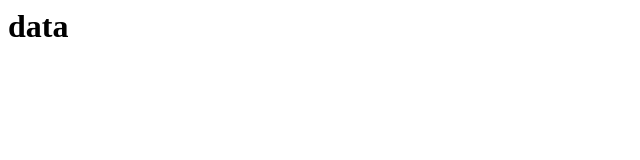
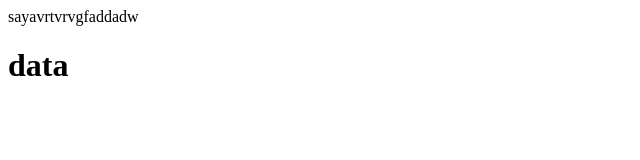
Before and after one commit to IMAMSODIK/test-data, a plain HTML site: page index.html in a window 1280 px wide. Shown: the whole page, without its empty margins (0-640 px from the left). Drawn offline with Linux system fonts and the light colour scheme.

Commit message:
Update index.html
udate

```diff
--- a/index.html
+++ b/index.html
@@ -5,7 +5,7 @@
   <title>Document</title>
 </head>
 <body>
-
+   sayavrtvrvgfaddadw
   <h1>data</h1>
 </body>
 </html>
```
